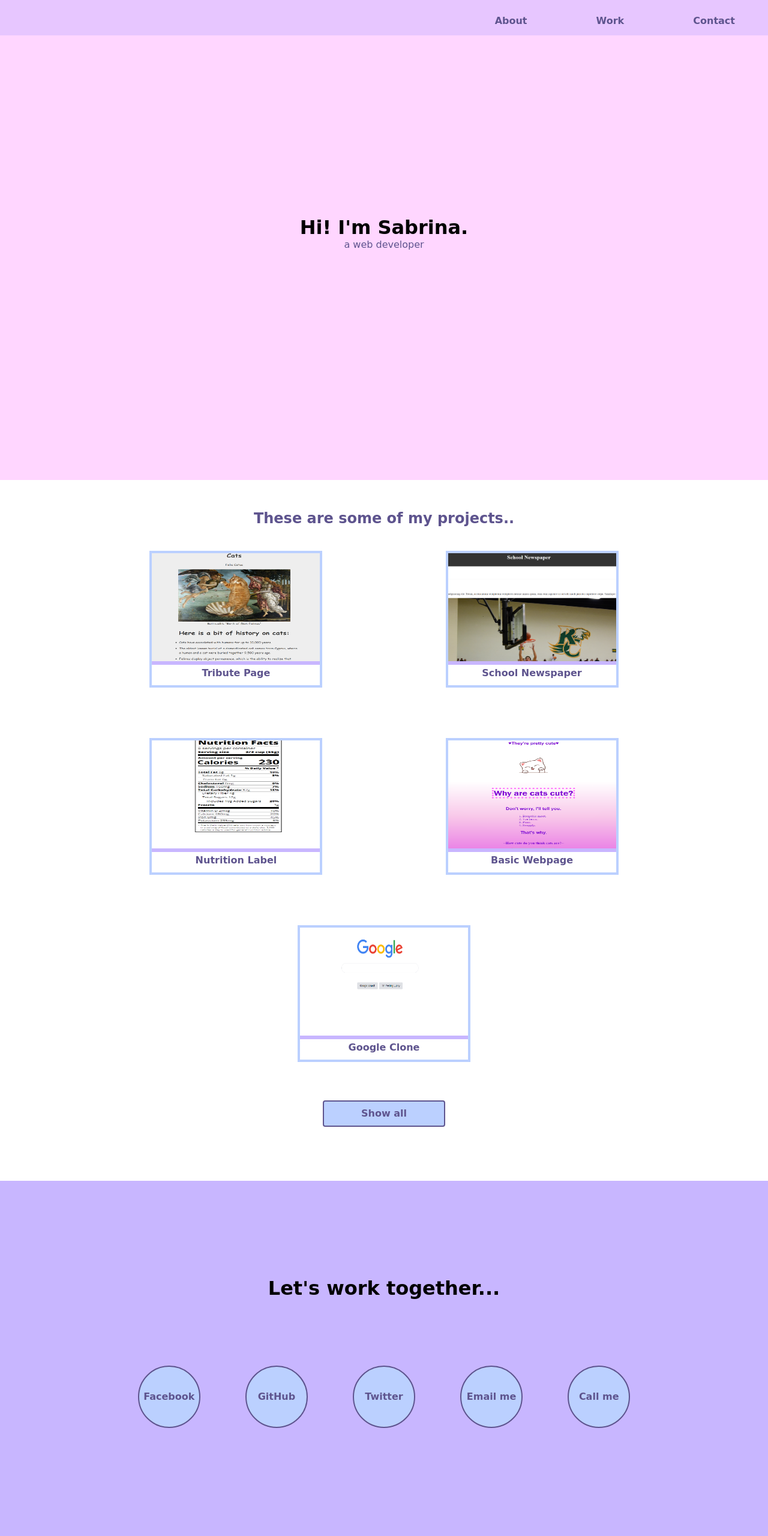
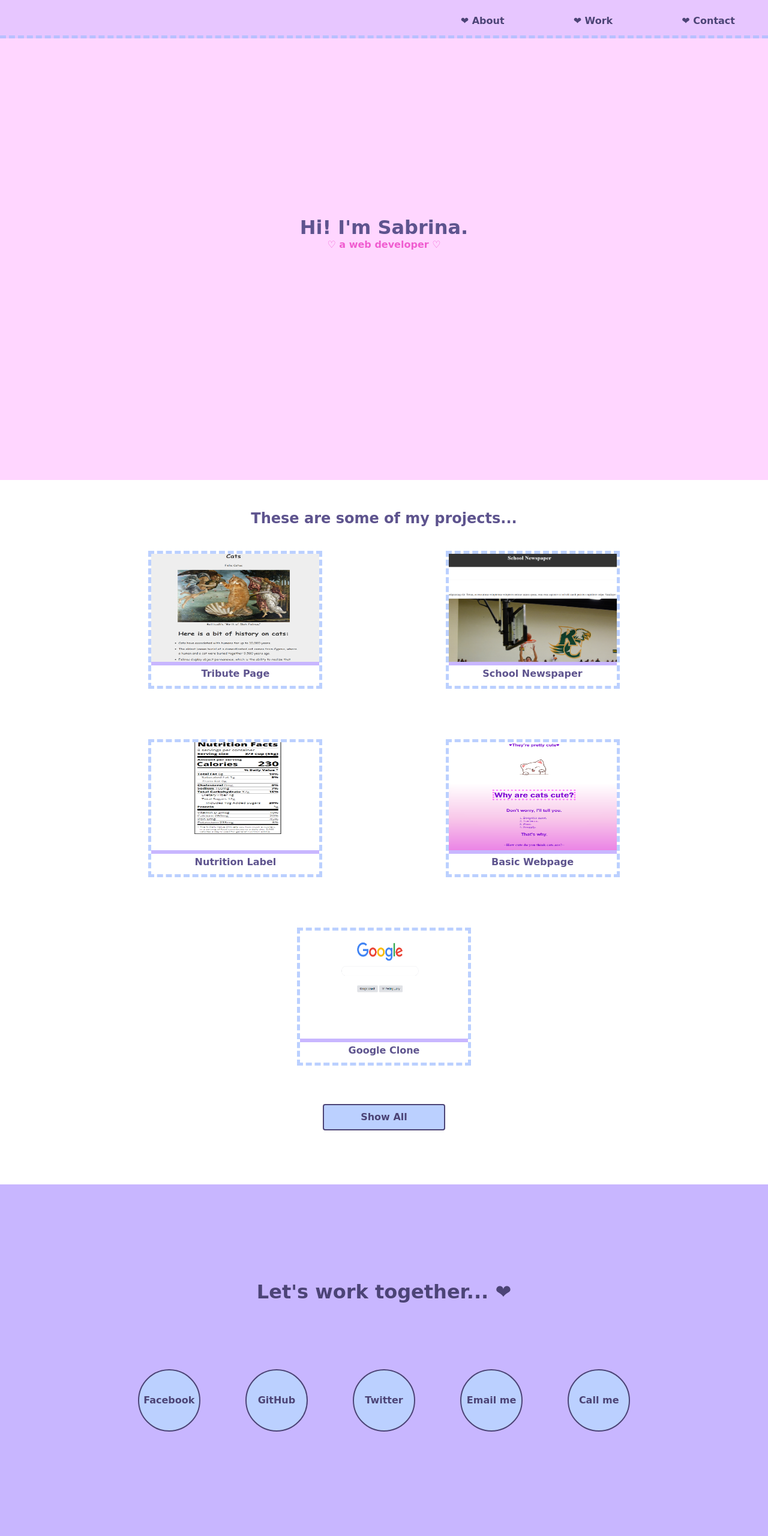
Before and after one commit to sbritt404/Portfolio, a plain HTML site: page index.html in a window 1280 px wide. Shown: the top 2560 px of the page at 60% size. Drawn offline with Linux system fonts and the light colour scheme.

Commit message:
finished

```diff
--- a/index.html
+++ b/index.html
@@ -1,65 +1,73 @@
 <!DOCTYPE html>
 <html lang="en">
+
 <head>
     <meta charset="UTF-8">
     <meta name="viewport" content="width=device-width, initial-scale=1.0">
     <link rel="stylesheet" href="styles.css">
-    <title>Responsive Portfolio</title>
+    <title aria-label="responsive web portfolio">Responsive Portfolio</title>
 </head>
+
 <body>
     <nav>
         <ul>
-          <li><a href="#intro">About</a></li>
-          <li><a href="#work">Work</a></li>
-          <li><a href="#contact">Contact</a></li>
+            <li><a href="#intro" aria-label="about">❤ About</a></li>
+            <li><a href="#work" aria-label="work">❤ Work</a></li>
+            <li><a href="#contact" aria-label="contact">❤ Contact</a></li>
         </ul>
     </nav>
 
     <div id="intro" class="intro">
 
-        <h1>Hi! I'm Sabrina.</h1>
-        <p>a web developer</p>
+        <h1 aria-label="Hi! I'm Sabrina." class="name">Hi! I'm Sabrina.</h1>
+        <p aria-label="a web developer">♡ a web developer ♡</p>
 
 
     </div>
     <div id="work" class="work">
-        <h2 class="work-header">These are some of my projects..</h2>
+        <h2 class="work-header" aria-label="these are some of my projects...">These are some of my projects...</h2>
         <a href="https://github.com/sbritt404/Tribute-Page" target="_blank" class="project">
-          <img class="project-pic" src="./images/tribute page screenshot.png" alt="project">
-          <div class="project-title">Tribute Page</div>
+            <img class="project-pic" src="./images/tribute page screenshot.png" alt=" tribute page project">
+            <div class="project-title" aria-label="tribute page project">Tribute Page</div>
         </a>
-        <a href="https://github.com/sbritt404/schoolnewspaper/commit/6958bb3d87990a36b9cc528d1158e161f8c3d595" target="_blank" class="project">
-          <img class="project-pic" src="./images/newspaper screenshot.png" alt="project">
-          <div class="project-title">School Newspaper</div>
+        <a href="https://github.com/sbritt404/schoolnewspaper/commit/6958bb3d87990a36b9cc528d1158e161f8c3d595"
+            target="_blank" class="project">
+            <img class="project-pic" src="./images/newspaper screenshot.png" alt=" school newspaper project">
+            <div class="project-title" aria-label="school newspaper project">School Newspaper</div>
         </a>
         <a href="https://github.com/sbritt404/Nutrition-Label" target="_blank" class="project">
-          <img class="project-pic" src="./images/nutrition label screenshot.png" alt="project">
-          <div class="project-title">Nutrition Label</div>
+            <img class="project-pic" src="./images/nutrition label screenshot.png" alt="nutrition label project">
+            <div class="project-title" aria-label="nutrition label project">Nutrition Label</div>
         </a>
         <a href="https://github.com/sbritt404/ExampleProdject/tree/main" target="_blank" class="project">
-          <img class="project-pic" src="./images/Screenshot 2023-11-01 151555.png" alt="project">
-          <div class="project-title">Basic Webpage</div>
+            <img class="project-pic" src="./images/Screenshot 2023-11-01 151555.png" alt="basic webpage project">
+            <div class="project-title" aria-label="basic webpage project">Basic Webpage</div>
         </a>
         <a href="https://github.com/sbritt404/GoogleClone" target="_blank" class="project">
-          <img class="project-pic" src="./images/Screenshot 2023-11-01 152555.png" alt="project">
-          <div class="project-title">Google Clone</div>
+            <img class="project-pic" src="./images/Screenshot 2023-11-01 152555.png" alt="google clone project">
+            <div class="project-title" aria-label="google clone project">Google Clone</div>
         </a>
 
 
-        <a href="https://codepen.io/FreeCodeCamp/" class="show-all" target="_blank">Show all</a>
+        <a href="https://github.com/sbritt404?tab=repositories" class="show-all" target="_blank"
+            aria-label="a link to GitHub to show all of my projects">Show All</a>
     </div>
     <div id="contact" class="contact">
         <div class="header">
-          <h1>Let's work together...</h1>
+            <h1 aria-label="let's work together..." class="work-together">Let's work together... ❤</h1>
         </div>
-        <a href="https://www.facebook.com/sabrina.brittain.3538/" target="_blank" class="contact-details">Facebook</a>
-        <a href="https://github.com/sbritt404" target="_blank" class="contact-details">GitHub</a>
-        <a href="https://twitter.com/_errorr4o4" target="_blank" class="contact-details">Twitter</a>
-        <a href="mailto:sbrittain.prsvr@gmail.com" class="contact-details">Email me</a>
-        <a href="tel:000-000-0000" class="contact-details">Call me</a>
+        <a href="https://www.facebook.com/sabrina.brittain.3538/" target="_blank" class="contact-details"
+            aria-label="link to my Facebook profile">Facebook</a>
+        <a href="https://github.com/sbritt404" target="_blank" class="contact-details"
+            aria-label="link to my GitHub profile">GitHub</a>
+        <a href="https://twitter.com/_errorr4o4" target="_blank" class="contact-details"
+            aria-label="link to my Twitter profile">Twitter</a>
+        <a href="mailto:sbrittain.prsvr@gmail.com" class="contact-details" aria-label="send me an email">Email me</a>
+        <a href="tel:000-000-0000" class="contact-details" aria-label="give me a call @ 000-000-0000">Call me</a>
     </div>
     <footer>
-        <p>&copy; Created by Sabrina :)</p>
+        <p aria-label="this webpage was created by Sabrina">&copy; Created by Sabrina :)</p>
     </footer>
 </body>
+
 </html>
--- a/styles.css
+++ b/styles.css
@@ -1,3 +1,4 @@
+/*change font for whole webpage and align text to the center*/
 html,
 body {
   font-family: cursive;
@@ -9,6 +10,7 @@ body {
   padding: 0;
 }
 
+/*change background color and add some padding*/
 .intro {
   top: 0;
   background: #FFD6FF;
@@ -20,15 +22,23 @@ body {
 border:solid; */
 }
 
+/*change color and weight of the text to add some character*/
 .intro p {
+  color: rgb(240, 93, 208);
+  font-weight: bold;
+}
+
+.name {
   color: #5E548E;
 }
 
+/*position the nav bar and add some color*/
 nav ul {
   text-align: right;
   position: fixed;
   width: 100%;
   background-color: #E7C6FF;
+  border-bottom: 5px dashed #B8C0FF;
 }
 
 nav ul li {
@@ -38,82 +48,102 @@ nav ul li {
   margin-top: 25px;
 }
 
+/*remove the underline and make it bold*/
 nav ul li a {
-  color: #5E548E;
+  color: #4c4476;
   text-decoration: none;
   font-weight: bold;
 }
 
+/*change the color when hovered over*/
 nav ul li a:hover {
-  color: #FFD6FF;
+  color: rgb(240, 93, 208);
 }
 
+/*fine tune the position and add some color debating on gradient*/
 .work {
   padding-top: 60px;
   margin-top: -60px;
+  /*background-image: linear-gradient(#FFD6FF,#C8B6FF);*/
 }
 
 .work .work-header {
   margin-top: 50px;
   color: #5E548E;
   font-weight: bold;
+
 }
 
+/*add a border, resize, position, and add some color*/
 .project {
   text-decoration: none;
   color: #5E548E;
   display: inline-block;
   overflow: hidden;
-  border: 4px solid #BBD0FF;
+  border: 5px dashed #BBD0FF;
   height: 220px;
   width: 280px;
   margin: 40px 100px;
+  /*background-color: lavenderblush;*/
+  /*have to change background color if doing gradient*/
 }
 
+/*add a bottom border for visual and size down the photo so it fits*/
 .project-pic {
   width: 100%;
   height: 180px;
   border-bottom: 6px solid #C8B6FF;
 }
 
+/*make the font bold so it is easier to see*/
 .project-title {
   font-weight: bold;
 }
 
+/*fine tune and style the "show all" button*/
 .show-all {
   text-decoration: none;
   display: block;
   width: 200px;
   height: 30px;
   margin: 20px auto 90px;
-   background: #BBD0FF;
-  color: #5E548E;
+  background: #BBD0FF;
+  color: #4c4476;
   font-weight: bold;
   font-size: 1em;
-  border: 2px solid #5E548E;
+  border: 2px solid #4c4476;
   border-radius: 4px;
   cursor: pointer;
-  padding-top:10px;
+  padding-top: 10px;
 }
 
-
+/*change the color when hovered over*/
 .show-all:hover {
   background: #E4F1FE;
-  color: #5E548E;
+  color: #4c4476;
 }
 
+/*change the font color so it is'nt so sharp*/
+.work-together {
+  color: #4c4476;
+}
+
+/*adjust nav and project sections for smaller screens*/
 @media only screen and (max-width: 500px) {
   nav ul {
     text-align: center;
   }
+
   nav ul li {
     margin: 20px;
   }
+
   .project {
     margin: 40px 0;
   }
 }
 
+/*changing color for contact and social background + adding some bottom padding*/
 .contact {
   /*   height:800px; */
   /*   min-height:800px; */
@@ -121,45 +151,52 @@ nav ul li a:hover {
   padding-bottom: 160px;
 }
 
+/*give the text some space*/
 .header {
   padding: 160px 0 110px;
 }
 
+/*more styling for the contact and socials*/
 .contact-details {
   display: inline-block;
   font-weight: bold;
   margin: 0 35px 45px 35px;
   list-style-type: none;
-  border: 2px solid #5E548E;
+  border: 2px solid #4c4476;
   border-radius: 100%;
   width: 100px;
   height: 100px;
   line-height: 100px;
   background: #BBD0FF;
-  color: #5E548E;
+  color: #4c4476;
   text-decoration: none;
 }
 
+/*change colors for when hovered over*/
 .contact-details:hover {
   background: #E7C6FF;
   color: #5E548E;
 }
 
+/*add some style and padding to the footer debating on the top border*/
 footer {
   padding: 20px;
   background: #B8C0FF;
-  color: #5E548E;
+  color: #4c4476;
   line-height: 40px;
   font-weight: bold;
+  border-top: 5px dashed #E7C6FF;
 }
 
+/*change the text color*/
 footer a {
-  color: #5E548E;
+  color: #4c4476;
 }
 
+/*adjust contact and socials for smaller screens (not necessary but looks better)*/
 @media only screen and (max-width: 367px) {
   .contact-details {
-    border: 2px solid #5E548E;
+    border: 2px solid #4c4476;
     border-radius: 0;
     width: 90px;
     height: 20px;
```
Lines whose indentation alone changed are shown as unchanged.
